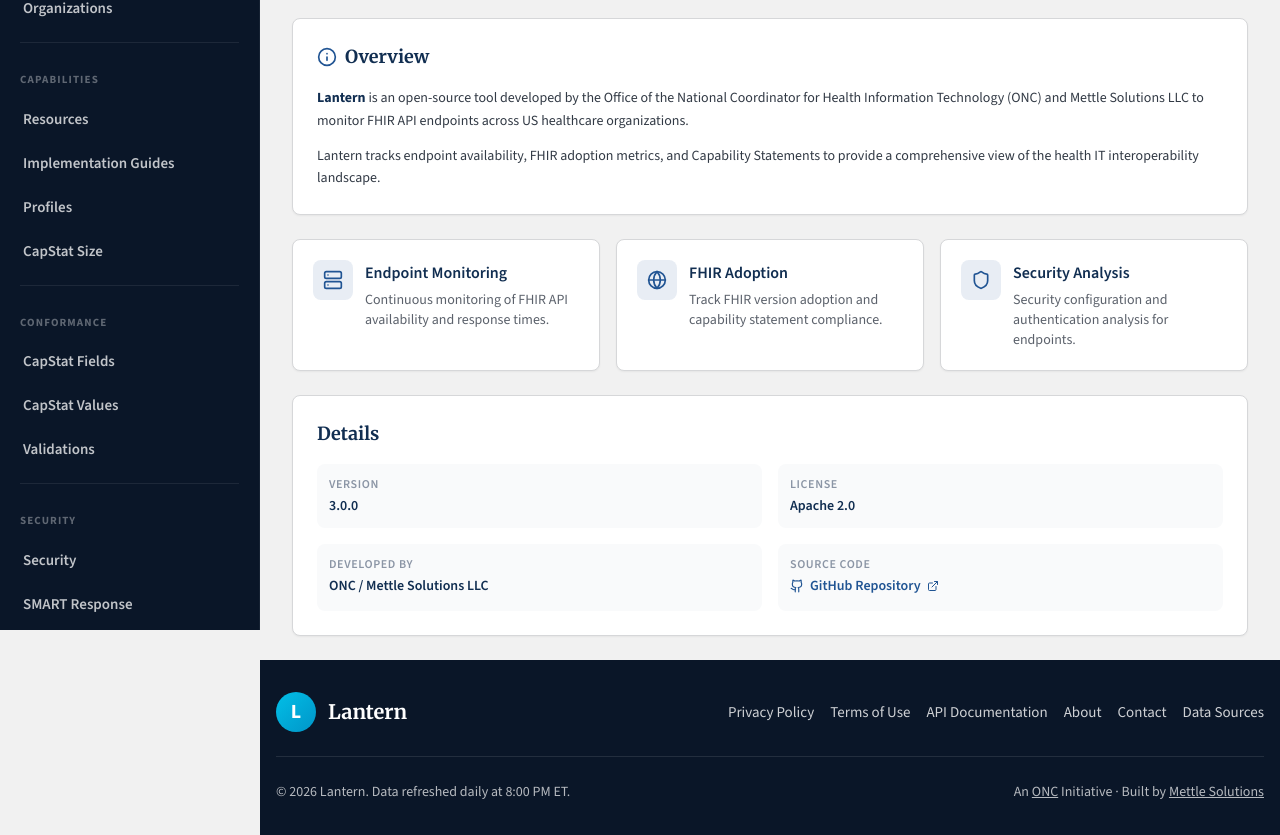
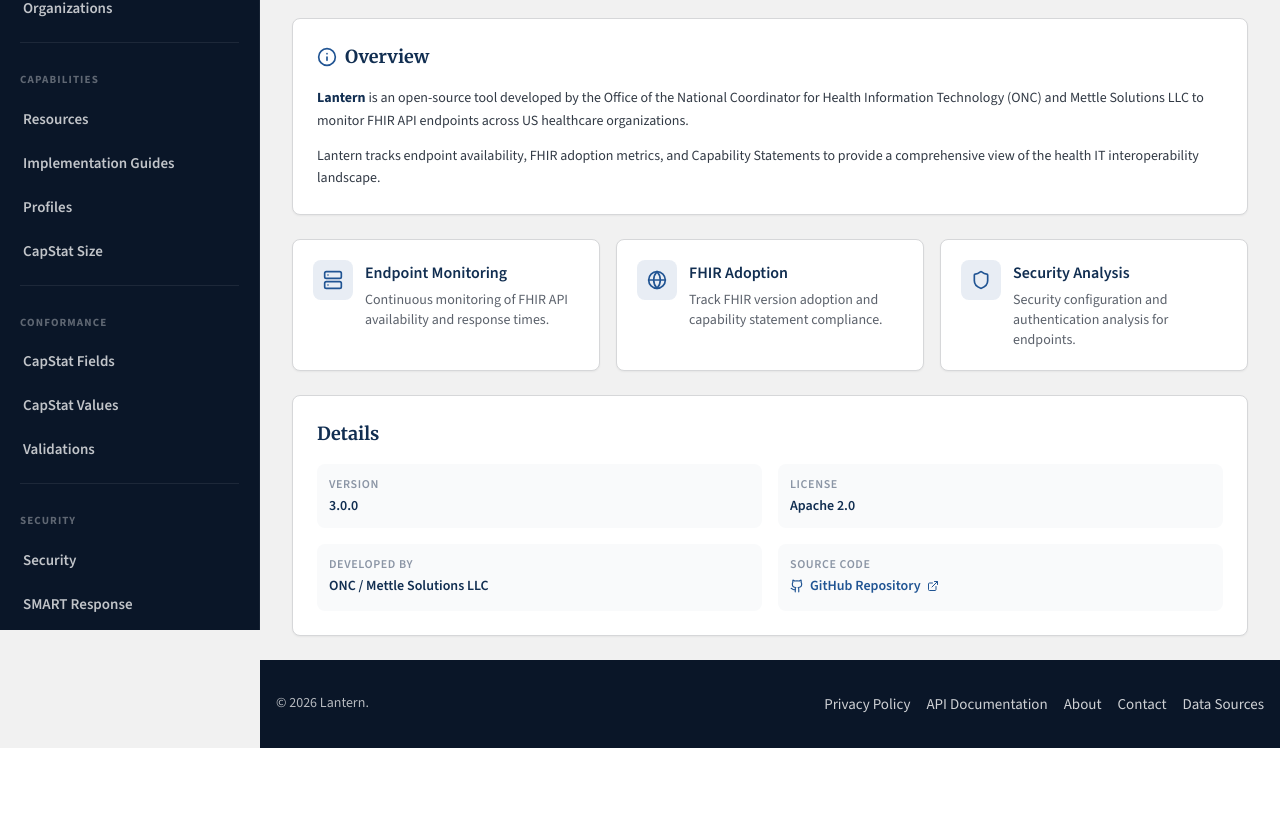
Before and after one commit to jashs13/lantern-redesign, a React (Vite) app in the folder frontend/: page /about in a window 1280 px wide. Shown: the part 170-1005 px from the top of the page. After the commit the page ends 918 px from the top, so only its background shows below. Built offline with nearby package versions, Linux system fonts and the light colour scheme.

Commit message:
update footer
- remove legacy logo and extra text
- add copyright to main footer

```diff
--- a/frontend/src/components/layout/Footer.tsx
+++ b/frontend/src/components/layout/Footer.tsx
@@ -1,57 +1,47 @@
 import { Link } from 'react-router-dom';
 
-const FOOTER_LINKS = [
+const FOOTER_LINKS: { label: string; path?: string; href?: string }[] = [
   { label: 'Privacy Policy', path: '/about' },
-  { label: 'Terms of Use', path: '/about' },
   { label: 'API Documentation', path: '/downloads' },
   { label: 'About', path: '/about' },
-  { label: 'Contact', path: '/contacts' },
-  { label: 'Data Sources', path: '/resources' },
+  { label: 'Contact' },
+  { label: 'Data Sources', href: 'https://lantern.healthit.gov/Lantern_Data_Sources_And_Algorithms.pdf' },
 ];
 
 export function Footer() {
   return (
     <footer style={{ background: 'var(--color-primary-darkest)', color: 'var(--color-white)', padding: '2rem 1rem' }}>
-      <div className="mx-auto" style={{ maxWidth: 'var(--max-width)' }}>
-        {/* Top row: Brand + Links */}
-        <div
-          className="flex flex-wrap items-center justify-between"
-          style={{
-            gap: '2rem',
-            paddingBottom: '1.5rem',
-            borderBottom: '1px solid rgba(255,255,255,0.1)',
-            marginBottom: '1.5rem',
-          }}
+      <div className="mx-auto flex flex-wrap items-center justify-between gap-4" style={{ maxWidth: 'var(--max-width)' }}>
+        <span style={{ color: 'rgba(255,255,255,0.7)', fontSize: '0.875rem' }}>
+          &copy; {new Date().getFullYear()} Lantern.
+        </span>
+        <nav
+          className="flex flex-wrap gap-4"
+          aria-label="Footer navigation"
         >
-          {/* Brand */}
-          <Link
-            to="/"
-            className="flex items-center gap-3 no-underline"
-            aria-label="Lantern Home"
-          >
-            <div
-              className="flex items-center justify-center font-bold text-white"
-              style={{
-                width: '40px',
-                height: '40px',
-                background: 'linear-gradient(135deg, var(--color-secondary) 0%, var(--color-secondary-dark) 100%)',
-                borderRadius: '50%',
-                fontSize: '1.25rem',
-              }}
-            >
-              L
-            </div>
-            <span className="font-serif font-bold text-white" style={{ fontSize: '1.25rem' }}>
-              Lantern
-            </span>
-          </Link>
-
-          {/* Navigation links */}
-          <nav
-            className="flex flex-wrap gap-4"
-            aria-label="Footer navigation"
-          >
-            {FOOTER_LINKS.map((link) => (
+          {FOOTER_LINKS.map((link) =>
+            link.href ? (
+              <a
+                key={link.label}
+                href={link.href}
+                target="_blank"
+                rel="noopener noreferrer"
+                className="no-underline"
+                style={{
+                  color: 'rgba(255,255,255,0.8)',
+                  fontSize: '0.9375rem',
+                  transition: 'color 150ms ease',
+                }}
+                onMouseOver={(e) => {
+                  e.currentTarget.style.color = 'var(--color-white)';
+                }}
+                onMouseOut={(e) => {
+                  e.currentTarget.style.color = 'rgba(255,255,255,0.8)';
+                }}
+              >
+                {link.label}
+              </a>
+            ) : link.path ? (
               <Link
                 key={link.label}
                 to={link.path}
@@ -70,43 +60,20 @@
               >
                 {link.label}
               </Link>
-            ))}
-          </nav>
-        </div>
-
-        {/* Bottom row */}
-        <div
-          className="flex flex-wrap items-center justify-between"
-          style={{ gap: '1rem', fontSize: '0.875rem', color: 'rgba(255,255,255,0.7)' }}
-        >
-          <p>&copy; {new Date().getFullYear()} Lantern. Data refreshed daily at 8:00 PM ET.</p>
-          <p>
-            An{' '}
-            <a
-              href="https://www.healthit.gov"
-              target="_blank"
-              rel="noopener noreferrer"
-              className="underline"
-              style={{ color: 'rgba(255,255,255,0.7)', transition: 'color 150ms ease' }}
-              onMouseOver={(e) => { e.currentTarget.style.color = 'var(--color-white)'; }}
-              onMouseOut={(e) => { e.currentTarget.style.color = 'rgba(255,255,255,0.7)'; }}
-            >
-              ONC
-            </a>{' '}
-            Initiative &middot; Built by{' '}
-            <a
-              href="https://www.mettlesolutions.com"
-              target="_blank"
-              rel="noopener noreferrer"
-              className="underline"
-              style={{ color: 'rgba(255,255,255,0.7)', transition: 'color 150ms ease' }}
-              onMouseOver={(e) => { e.currentTarget.style.color = 'var(--color-white)'; }}
-              onMouseOut={(e) => { e.currentTarget.style.color = 'rgba(255,255,255,0.7)'; }}
-            >
-              Mettle Solutions
-            </a>
-          </p>
-        </div>
+            ) : (
+              <span
+                key={link.label}
+                style={{
+                  color: 'rgba(255,255,255,0.8)',
+                  fontSize: '0.9375rem',
+                  cursor: 'default',
+                }}
+              >
+                {link.label}
+              </span>
+            )
+          )}
+        </nav>
       </div>
     </footer>
   );
```
